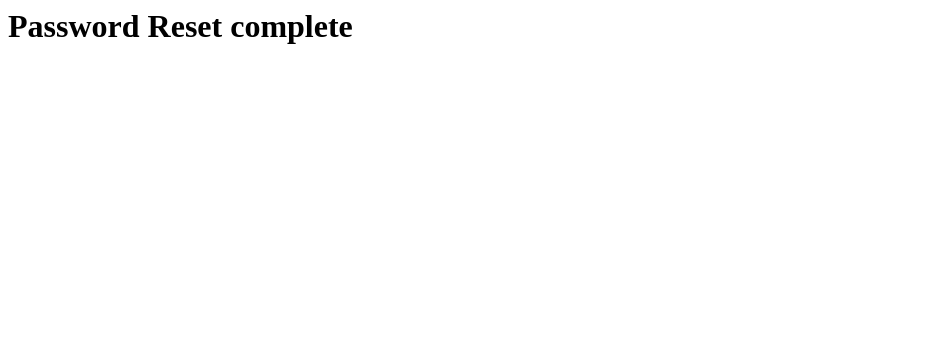
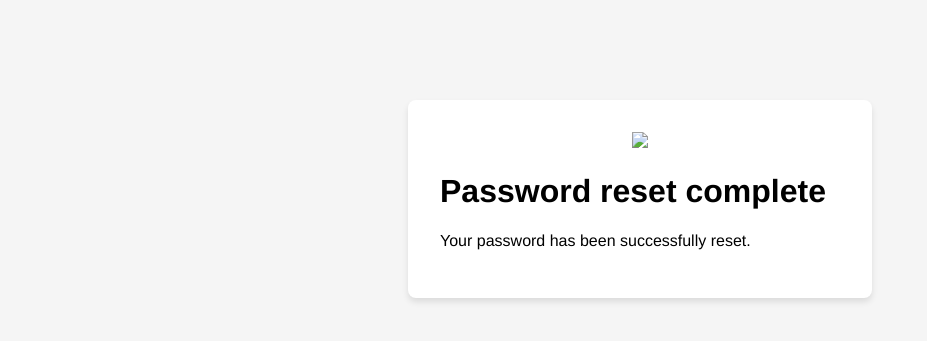
Before and after one commit to careerfairsystems/arkad-backend-django, a Django app: template arkad/user_models/templates/password_reset_complete.html in a window 1280 px wide. Shown: the top 341 px of the page, without its empty margins (0-927 px from the left). Run offline with Django 5.2, Linux system fonts and the light colour scheme; the template is opened without the code that fills it, so the values that code supplies are empty.

Commit message:
Password reset form styling done

```diff
--- a/arkad/user_models/templates/password_reset_complete.html
+++ b/arkad/user_models/templates/password_reset_complete.html
@@ -1 +1,22 @@
-<h1>Password Reset complete</h1>
+<!DOCTYPE html>
+<html lang="en">
+    <head>
+        <meta charset="UTF-8">
+        <link rel="icon" type="image/x-icon" href="https://images.squarespace-cdn.com/content/v1/6142149cd22bb442c2fdbb26/f0043496-cc87-4059-ba29-1044def3411f/favicon.ico?format=100w">
+        <title>ARKAD: Password reset complete</title>
+        <style type="text/css">
+        {% include "password_reset.css" %}
+        </style>
+    </head>
+    <body>
+        <main class="form-container">
+            <div style="text-align:center">
+                <img src="https://images.squarespace-cdn.com/content/v1/6142149cd22bb442c2fdbb26/f0043496-cc87-4059-ba29-1044def3411f/favicon.ico?format=100w">
+            </div>
+            <h1 class="form-title">Password reset complete</h1>
+            <p class="confirmation-text">
+                Your password has been successfully reset.
+            </p>
+        </main>
+    </body>
+</html>
--- a/arkad/user_models/templates/password_reset_confirm.html
+++ b/arkad/user_models/templates/password_reset_confirm.html
@@ -13,6 +13,7 @@
             <div style="text-align:center">
                 <img src="https://images.squarespace-cdn.com/content/v1/6142149cd22bb442c2fdbb26/f0043496-cc87-4059-ba29-1044def3411f/favicon.ico?format=100w">
             </div>
+            {% if form.fields %}
                 <h1 class="form-title">Reset password</h1>
                 <form method="post" class="arkad-form">
                     {% csrf_token %}
@@ -27,6 +28,11 @@
                     {% endfor %}
                     <button type="submit" class="arkad-button">Set new password</button>
                 </form>
+            {% else %}
+                <p class="confirmation-text">
+                    This link is no longer valid.
+                </p>
+            {% endif %}
         </main>
     </body>
 </html>
```
Lines whose indentation alone changed are shown as unchanged.
